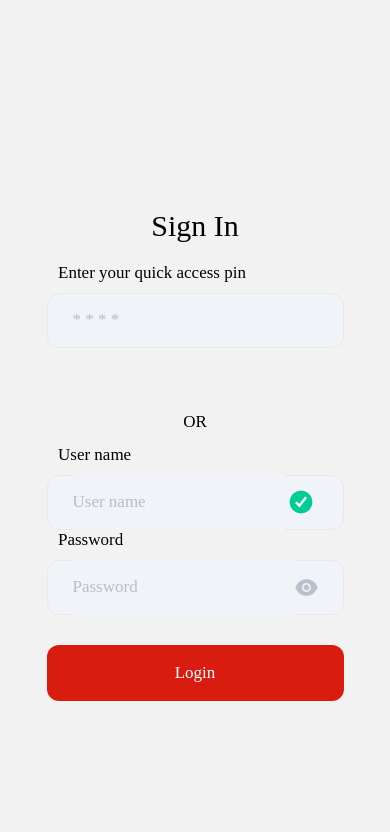
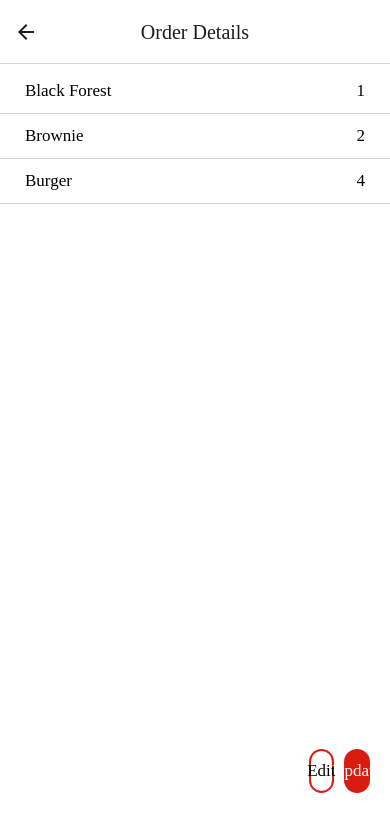
Before and after one commit to SangeethSujith/EZMenu, a React Native app: screen /Orderdetails in a window 390 px wide. Shown: the top 832 px of the page. Built offline with nearby package versions, Linux system fonts and the light colour scheme.

Commit message:
New screen

```diff
--- a/App.js
+++ b/App.js
@@ -6,6 +6,7 @@ import {createNativeStackNavigator} from '@react-navigation/native-stack';
 import Seats from './assets/screens/Seats';
 import Bookfood from './assets/screens/Bookfood';
 import Customer from './assets/screens/Customer';
+import Orderdetails from './assets/screens/Orderdetails';
 
 const Stack = createNativeStackNavigator();
 //this is a test
@@ -38,6 +39,16 @@ const App = () => {
             headerTitleStyle: {fontFamily: 'poppinsmedium', fontSize: 20},
           }}
         />
+        <Stack.Screen
+          name="Orderdetails"
+          component={Orderdetails}
+          options={{
+            headerShown: true,
+            title: 'Order Details',
+            headerTitleAlign: 'center',
+            headerTitleStyle: {fontFamily: 'poppinsmedium', fontSize: 20},
+          }}
+        />
       </Stack.Navigator>
     </NavigationContainer>
   );
--- a/assets/other/Data.js
+++ b/assets/other/Data.js
@@ -171,3 +171,18 @@ export const seatdata = [
         id: '21',
     },
 ];
+export const food = [
+{
+    title:'Black Forest',
+    no:'1',
+},
+{
+    title:'Brownie',
+    no:'2',
+},
+{
+    title:'Burger',
+    no:'4',
+},
+
+];
--- a/assets/screens/Customer.js
+++ b/assets/screens/Customer.js
@@ -15,7 +15,7 @@ const Customer = ({ navigation }) => {
             }}>
             <View>
                 <Text style={Design.h2}>Name</Text>
-                <TextInput style={Design.input} />
+                <TextInput style={Design.input}/>
             </View>
             <View>
                 <Text style={Design.h2}>Mobile</Text>
@@ -62,12 +62,11 @@ const Customer = ({ navigation }) => {
                 <TouchableOpacity onPress={() => navigation.navigate('Bookfood')} style={{ height: 44, borderWidth: 2, borderColor: '#d91c10', alignItems: 'center', justifyContent: 'center', borderRadius: 20, width: '42%' }}>
                     <Text style={Design.black}>Cancel</Text>
                 </TouchableOpacity>
-                <TouchableOpacity style={{ height: 44, backgroundColor: '#d91c10', alignItems: 'center', justifyContent: 'center', borderRadius: 20, width: '42%' }}>
+                <TouchableOpacity onPress={() => navigation.navigate('Orderdetails')} style={{ height: 44, backgroundColor: '#d91c10', alignItems: 'center', justifyContent: 'center', borderRadius: 20, width: '42%' }}>
                     <Text style={Design.white}>Next</Text>
                 </TouchableOpacity>
             </View>
         </View>
     );
 };
-
 export default Customer;
--- /dev/null
+++ b/assets/screens/Orderdetails.js
@@ -0,0 +1,45 @@
+/* eslint-disable prettier/prettier */
+/* eslint-disable react-native/no-inline-styles */
+import {Text, View,FlatList,TouchableOpacity} from 'react-native';
+import React from 'react';
+import Design from '../styles/Design';
+import { food } from '../other/Data';
+import { windowheight, windowwidth } from '../styles/Dimentions';
+const Orderdetails = ({navigation}) => {
+  return (
+    <View style={{
+        backgroundColor: '#fff',
+        flex: 1}}>
+      <View style={{marginTop:5,height:windowheight/1.26}}>
+        <FlatList
+         scrollEnabled={true}
+         showsVerticalScrollIndicator={false}
+         horizontal={false}
+         keyExtractor={item => item.no}
+        data={food}
+        renderItem={({ item }) => (
+            <View style={{flexDirection:'row',justifyContent:'space-between',borderBottomWidth:1,borderColor:'#D2D2D2',paddingVertical:12,paddingHorizontal:25}}>
+                <Text style={Design.black}>{item.title}</Text>
+                <Text style={Design.black}>{item.no}</Text>
+            </View>
+            )}
+        />
+        </View>
+        <View style={{
+            marginTop:10,
+            justifyContent:'flex-end',
+            alignSelf:'flex-end',
+            flexWrap: 'wrap'}}>
+         <View style={{ flexDirection: 'row', width: '75%', justifyContent: 'space-between', alignItems: 'center' }}>
+                <TouchableOpacity onPress={() => navigation.navigate('Customer')} style={{ height: 44, borderWidth: 2, borderColor: '#d91c10', alignItems: 'center', justifyContent: 'center', borderRadius: 20, width: '42%' }}>
+                    <Text style={Design.black}>Edit</Text>
+                </TouchableOpacity>
+                <TouchableOpacity onPress={() => navigation.navigate('Orderdetails')} style={{ height: 44, backgroundColor: '#d91c10', alignItems: 'center', justifyContent: 'center', borderRadius: 20, width: '42%' }}>
+                    <Text style={Design.white}>Update</Text>
+                </TouchableOpacity>
+            </View>
+        </View>
+    </View>
+  );
+};
+export default Orderdetails;
```
